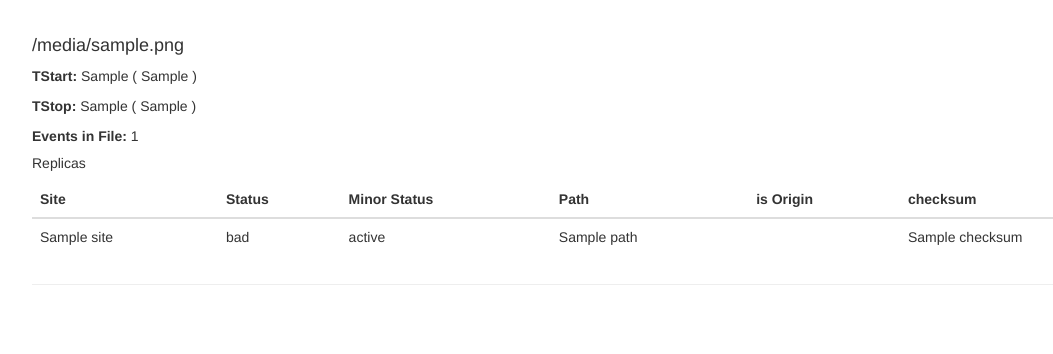
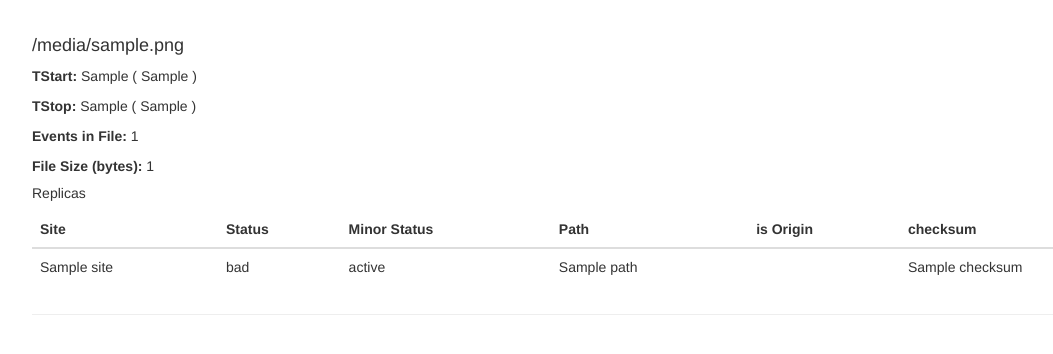
Before and after one commit to zimmerst/DampeDataCatalog, a Flask app: template DampeDataCatalog/core/templates/files/detail.html in a window 1280 px wide. Shown: the part 84-438 px from the top of the page, without its empty margins (38-1091 px from the left). Run offline with Flask 2, Linux system fonts and the light colour scheme; the template is opened without the code that fills it: most values are stand-ins (such as "Sample title", 1, 10 or a date in 2020); parts of the project's set-up code (start-up, migrations or seed data) failed here and were passed over; some libraries are stand-ins or nearby versions.

Commit message:
adding file size to file info.

```diff
--- a/DampeDataCatalog/core/templates/files/detail.html
+++ b/DampeDataCatalog/core/templates/files/detail.html
@@ -6,6 +6,7 @@
 	<p> <strong>TStart:</strong> {{ dampeFile.tStart }} ( {{ dampeFile.tStartDT }} ) </p>
 	<p> <strong>TStop:</strong> {{ dampeFile.tStop }} ( {{ dampeFile.tStopDT }} ) </p>
 	<p> <strong>Events in File:</strong> {{ dampeFile.nEvents }} </p>
+	<p> <strong>File Size (bytes): </strong> {{ dampeFile.fileSize }} </p>
 	<h5>Replicas </h5>
 	<table class="table">
 		<thead>
```
